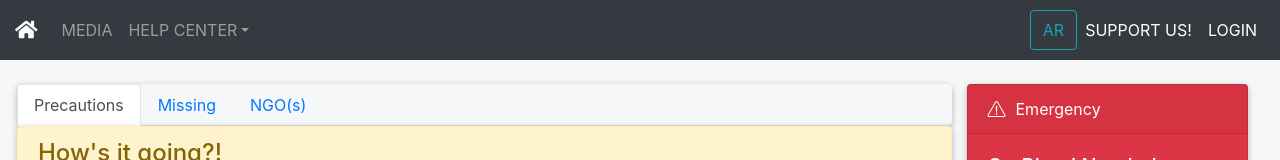
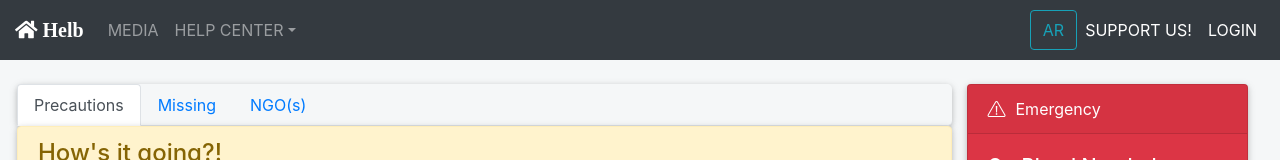
Before and after one commit to callmephil/VolunteeringLeb, a React (Create React App) app: page / in a window 1280 px wide. Shown: the top 160 px of the page. Built offline with nearby package versions, Linux system fonts and the light colour scheme.

Commit message:
Changed favicon, Added Name

```diff
--- a/src/Components/Navigation/NavigationBar.js
+++ b/src/Components/Navigation/NavigationBar.js
@@ -12,7 +12,7 @@ export default function NavigationBar() {
       bg="dark"
       variant="dark"
       style={{ padding: "10px 15px" }}>
-      <Navbar.Brand as={Link} to="/" className="fa fa-home"></Navbar.Brand>
+      <Navbar.Brand as={Link} to="/" className="fa fa-home"> Helb</Navbar.Brand>
       <Navbar.Toggle aria-controls="responsive-navbar-nav" />
       <Navbar.Collapse id="responsive-navbar-nav">
         <Nav className="mr-auto">
```
Also changed, not shown: public/manifest.json, 1 other file (tests, documents, lock files or other folders).
